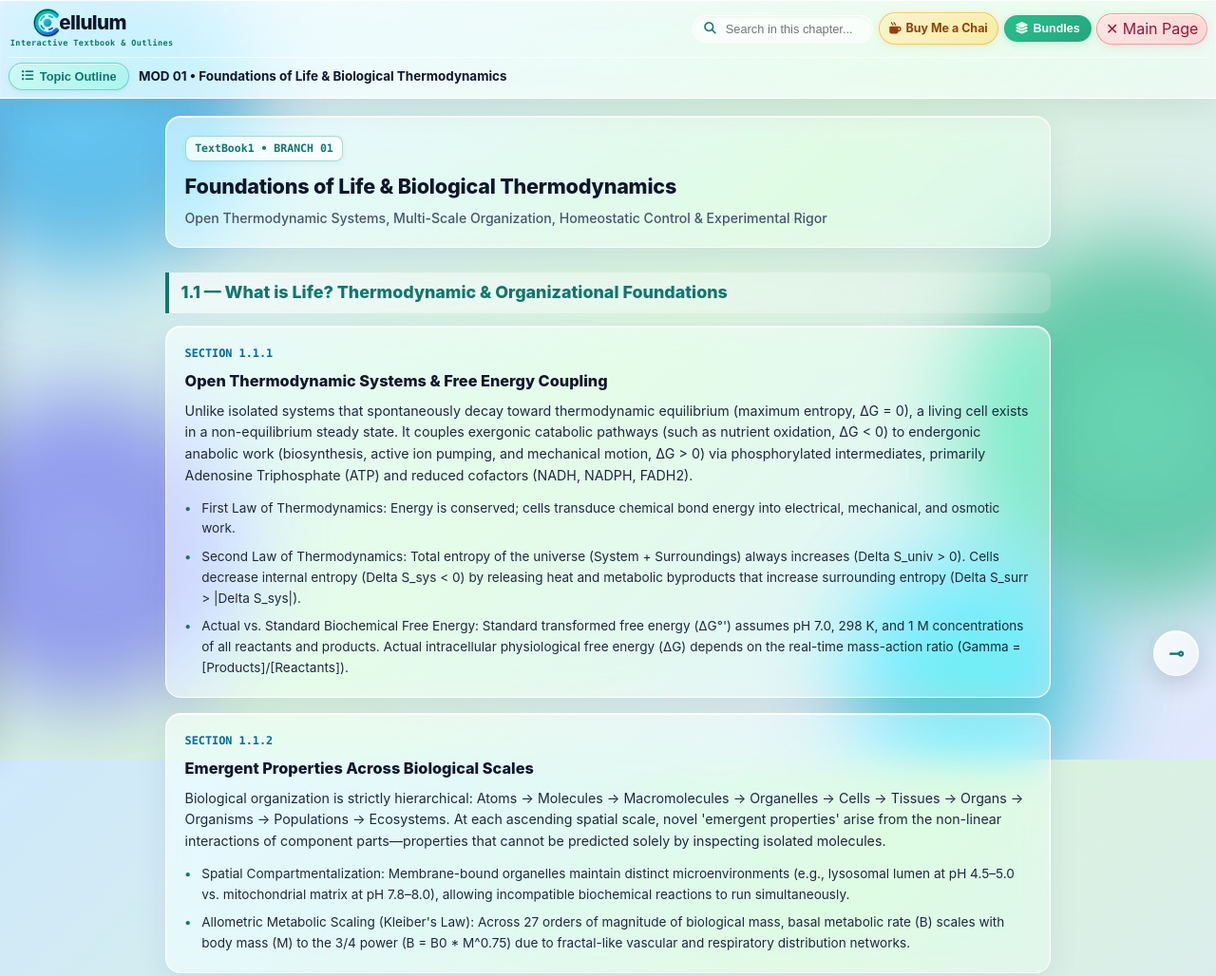
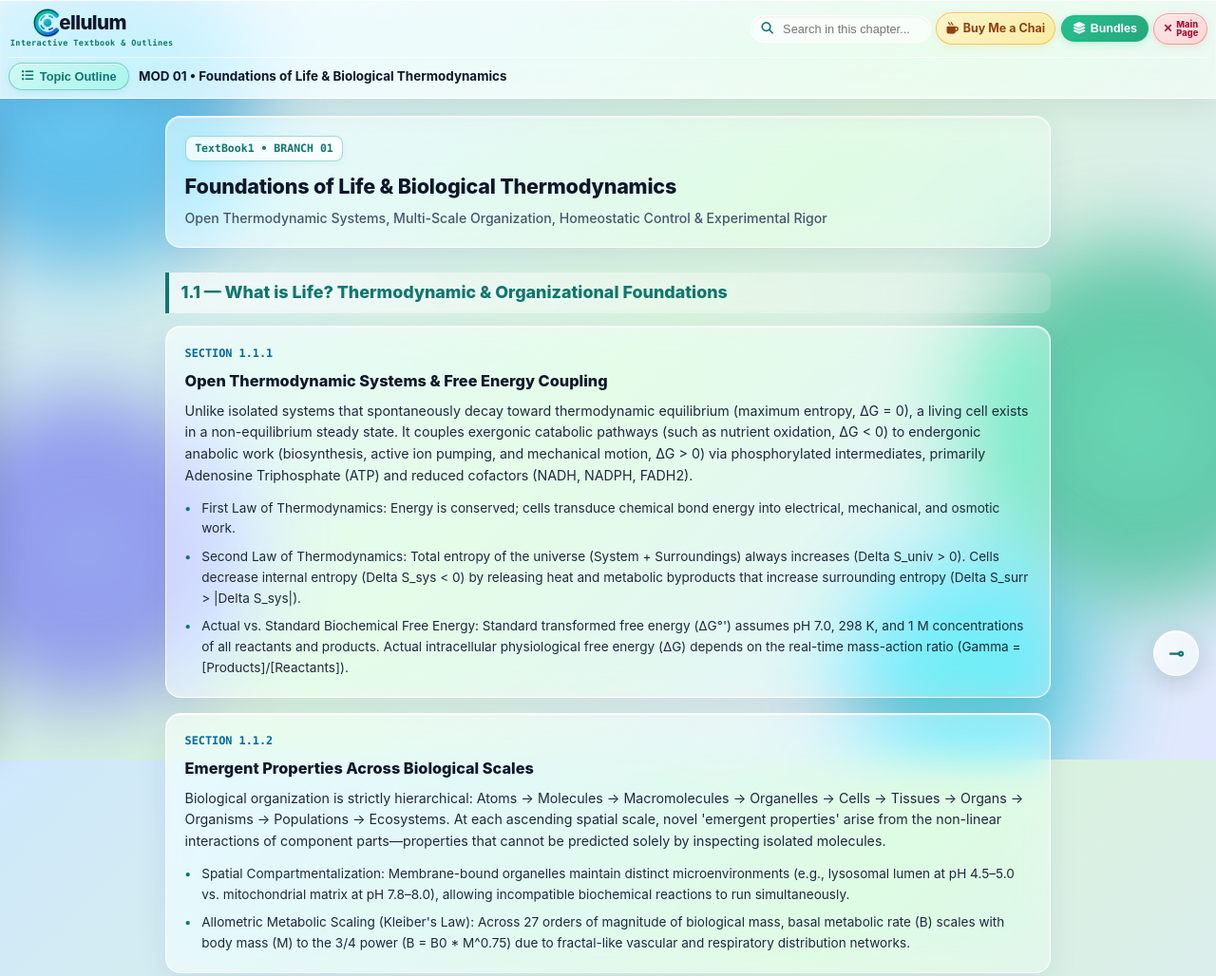
Before and after one commit to dibs93/Cellulum_01, a plain HTML site: page textbook/textbook.html in a window 1280 px wide. Shown: the top 1028 px of the page at 95% size. Drawn offline with nearby package versions, Linux system fonts and the light colour scheme.

Commit message:
Update textbook.html

```diff
--- a/textbook/textbook.html
+++ b/textbook/textbook.html
@@ -780,9 +780,12 @@
           <i class="fa-solid fa-layer-group"></i>
           <span class="coffee-text">Bundles</span>
         </button>
-
         <a href="../index.html" class="btn-main-page" title="Return to Main Observatory">
-          <span>✕ Main Page</span>
+          <span class="close-icon">✕</span>
+          <span class="main-page-stack">
+            <span>Main</span>
+            <span>Page</span>
+          </span>
         </a>
       </div>
     </div>
```
